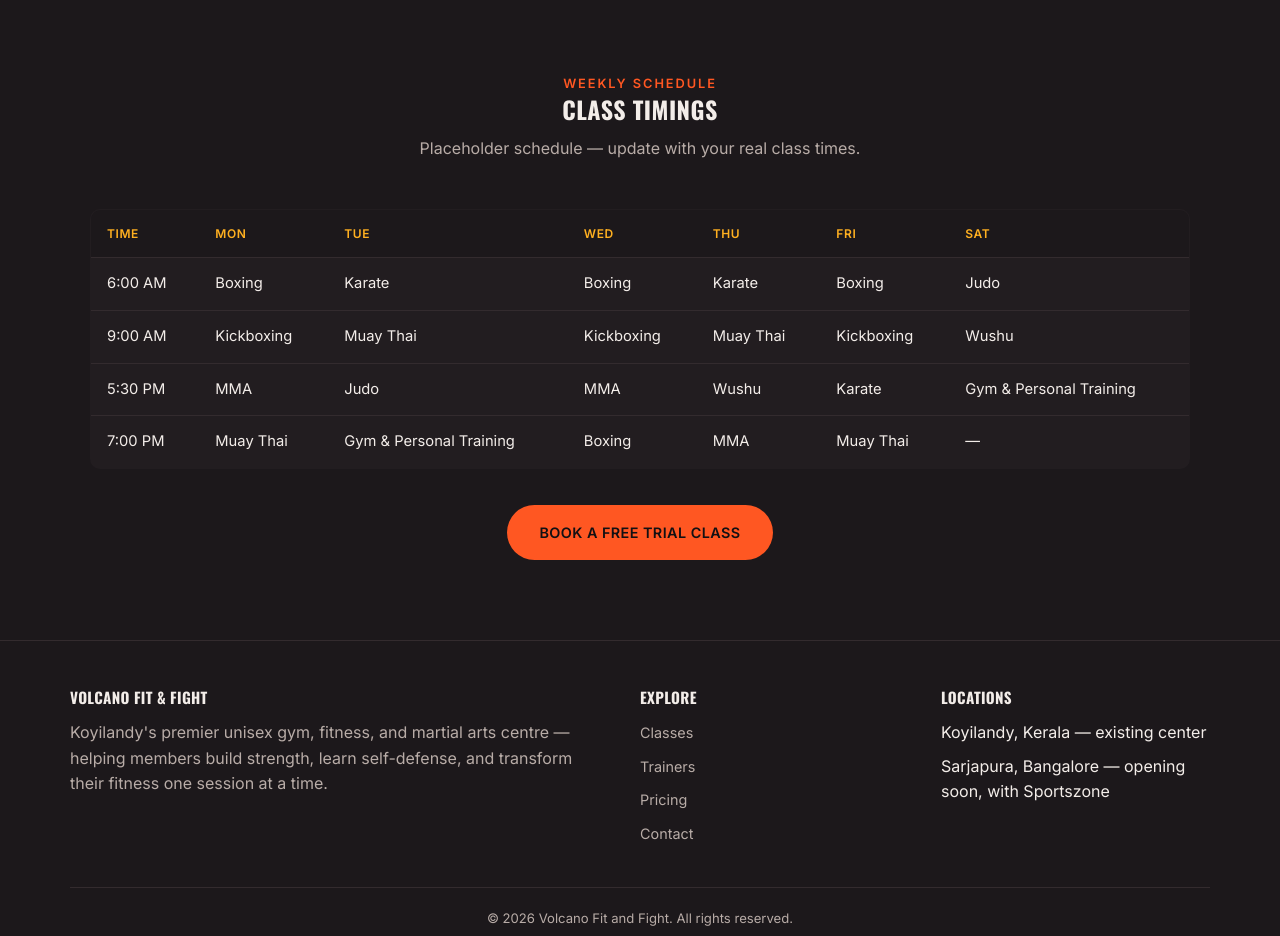
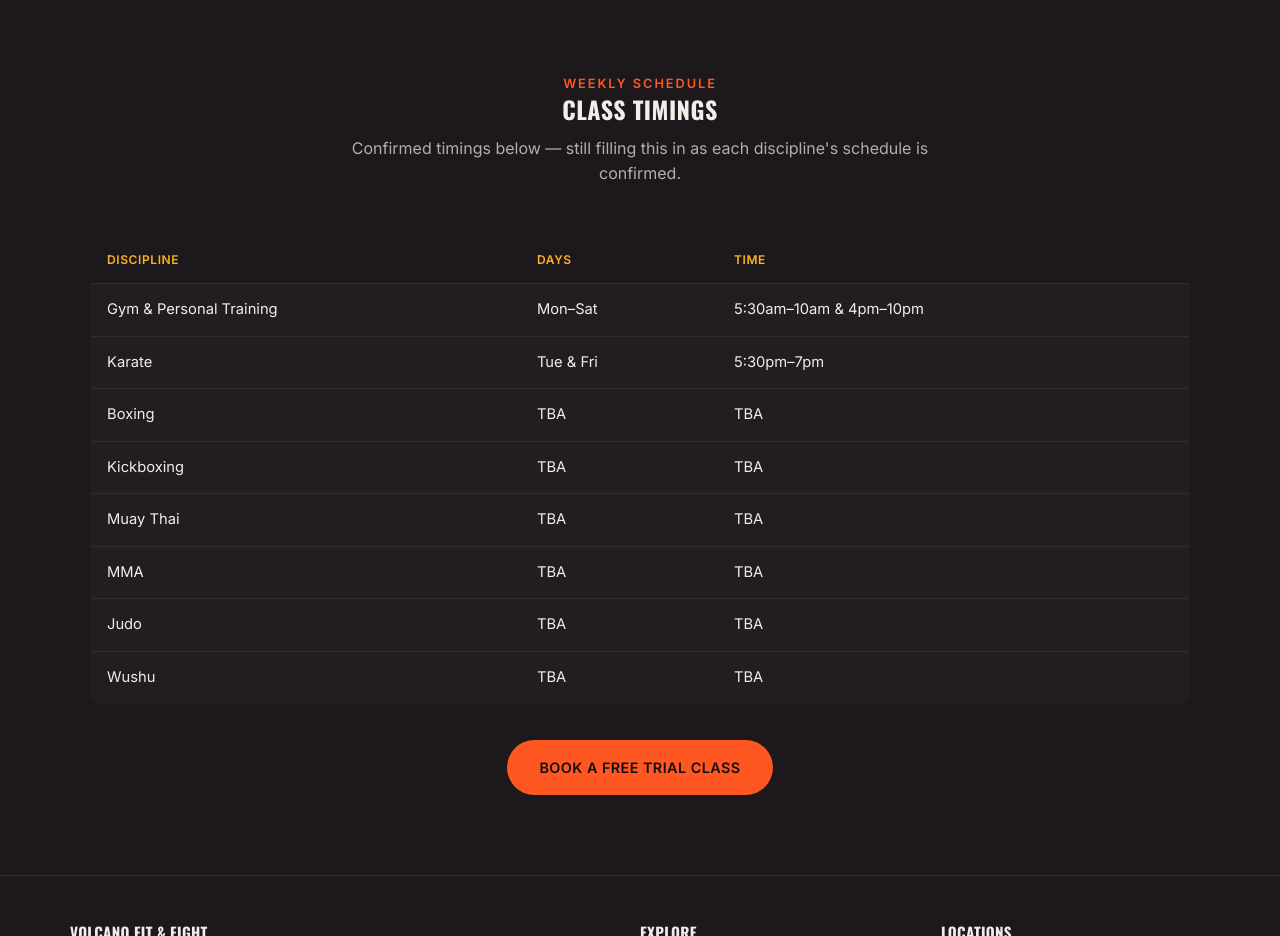
Before and after one commit to sreeragrv26/VolcanoFitandFight, a plain HTML site: page classes.html in a window 1280 px wide. Shown: the part 1040-1976 px from the top of the page. Drawn offline with nearby package versions, Linux system fonts and the light colour scheme.

Commit message:
Replace guessed weekly grid with per-discipline schedule table
The previous schedule invented a class for every day/time slot,
which wasn't accurate. Switched to a discipline-by-discipline table
(days + time) so real timings can be filled in as they're confirmed
-- Karate's Tue/Fri 5:30-7pm slot is in, others marked TBA pending
the remaining timings.

Co-Authored-By: Claude Sonnet 5 <noreply@anthropic.com>
Claude-Session: https://claude.ai/code/session_01WG9P9DZfn2maWxMJYjWGLT

```diff
--- a/classes.html
+++ b/classes.html
@@ -84,57 +84,57 @@
     <div class="section-head">
       <span class="eyebrow">Weekly Schedule</span>
       <h2>Class Timings</h2>
-      <p>Placeholder schedule &mdash; update with your real class times.</p>
+      <p>Confirmed timings below &mdash; still filling this in as each discipline's schedule is confirmed.</p>
     </div>
     <div class="table-scroll">
       <table class="schedule-table">
         <thead>
           <tr>
+            <th>Discipline</th>
+            <th>Days</th>
             <th>Time</th>
-            <th>Mon</th>
-            <th>Tue</th>
-            <th>Wed</th>
-            <th>Thu</th>
-            <th>Fri</th>
-            <th>Sat</th>
           </tr>
         </thead>
         <tbody>
           <tr>
-            <td>6:00 AM</td>
-            <td>Boxing</td>
-            <td>Karate</td>
-            <td>Boxing</td>
-            <td>Karate</td>
-            <td>Boxing</td>
-            <td>Judo</td>
+            <td>Gym &amp; Personal Training</td>
+            <td>Mon&ndash;Sat</td>
+            <td>5:30am&ndash;10am &amp; 4pm&ndash;10pm</td>
           </tr>
           <tr>
-            <td>9:00 AM</td>
-            <td>Kickboxing</td>
-            <td>Muay Thai</td>
-            <td>Kickboxing</td>
-            <td>Muay Thai</td>
-            <td>Kickboxing</td>
-            <td>Wushu</td>
+            <td>Karate</td>
+            <td>Tue &amp; Fri</td>
+            <td>5:30pm&ndash;7pm</td>
           </tr>
           <tr>
-            <td>5:30 PM</td>
-            <td>MMA</td>
-            <td>Judo</td>
-            <td>MMA</td>
-            <td>Wushu</td>
-            <td>Karate</td>
-            <td>Gym &amp; Personal Training</td>
+            <td>Boxing</td>
+            <td data-field="boxing-days">TBA</td>
+            <td data-field="boxing-time">TBA</td>
           </tr>
           <tr>
-            <td>7:00 PM</td>
+            <td>Kickboxing</td>
+            <td data-field="kickboxing-days">TBA</td>
+            <td data-field="kickboxing-time">TBA</td>
+          </tr>
+          <tr>
             <td>Muay Thai</td>
-            <td>Gym &amp; Personal Training</td>
-            <td>Boxing</td>
+            <td data-field="muaythai-days">TBA</td>
+            <td data-field="muaythai-time">TBA</td>
+          </tr>
+          <tr>
             <td>MMA</td>
-            <td>Muay Thai</td>
-            <td>&mdash;</td>
+            <td data-field="mma-days">TBA</td>
+            <td data-field="mma-time">TBA</td>
+          </tr>
+          <tr>
+            <td>Judo</td>
+            <td data-field="judo-days">TBA</td>
+            <td data-field="judo-time">TBA</td>
+          </tr>
+          <tr>
+            <td>Wushu</td>
+            <td data-field="wushu-days">TBA</td>
+            <td data-field="wushu-time">TBA</td>
           </tr>
         </tbody>
       </table>
```
